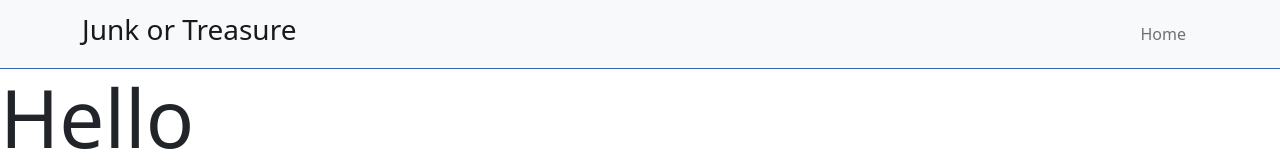
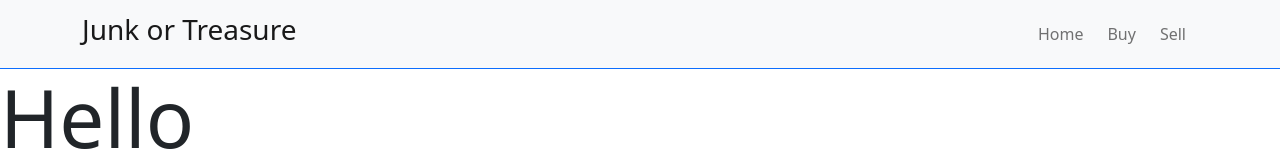
Before and after one commit to Johlar-Inc/jort, a Next.js app: page / in a window 1280 px wide. Shown: the top 160 px of the page. Built offline with nearby package versions, Linux system fonts and the light colour scheme.

Commit message:
Building Pages

```diff
--- a/components/Header.js
+++ b/components/Header.js
@@ -15,6 +15,12 @@ const Header = () => {
                         <li className="nav-item px-1">
                             <Link href="/" className="nav-link">Home</Link>
                         </li>
+                        <li className="nav-item px-1">
+                            <Link href="/bid" className="nav-link">Buy</Link>
+                        </li>
+                        <li className="nav-item px-1">
+                            <Link href="/sell" className="nav-link">Sell</Link>
+                        </li>
                     </ul>
                 </div>
             </div>
```
